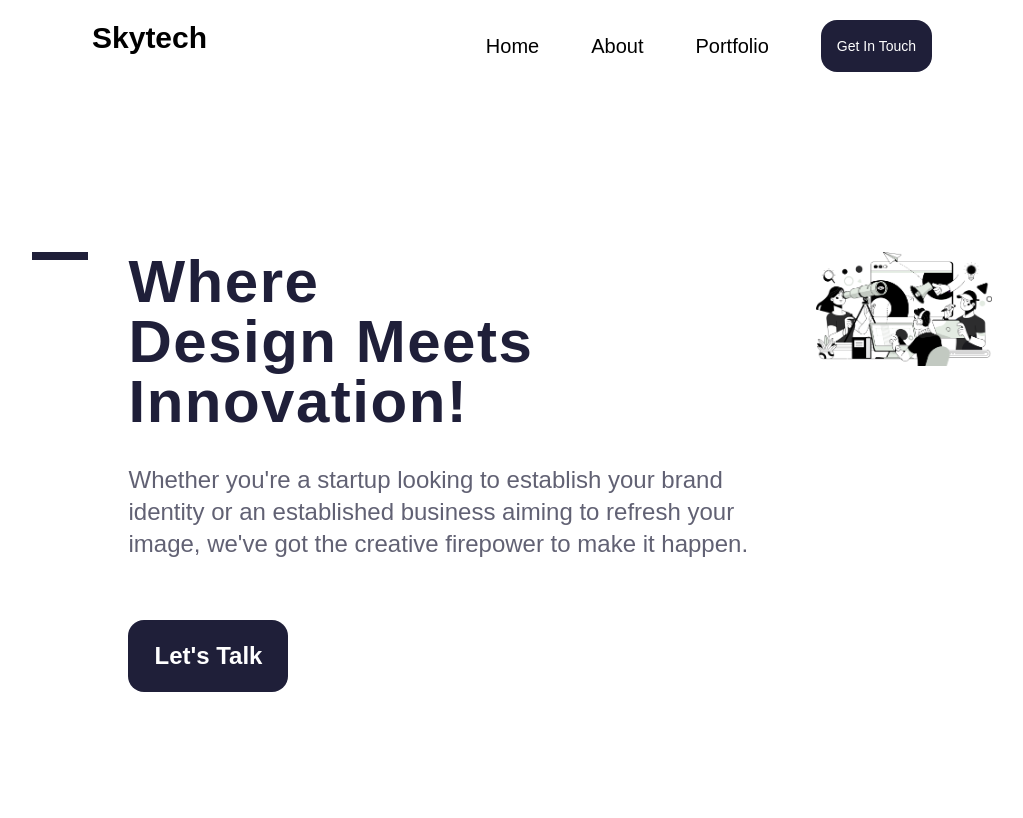
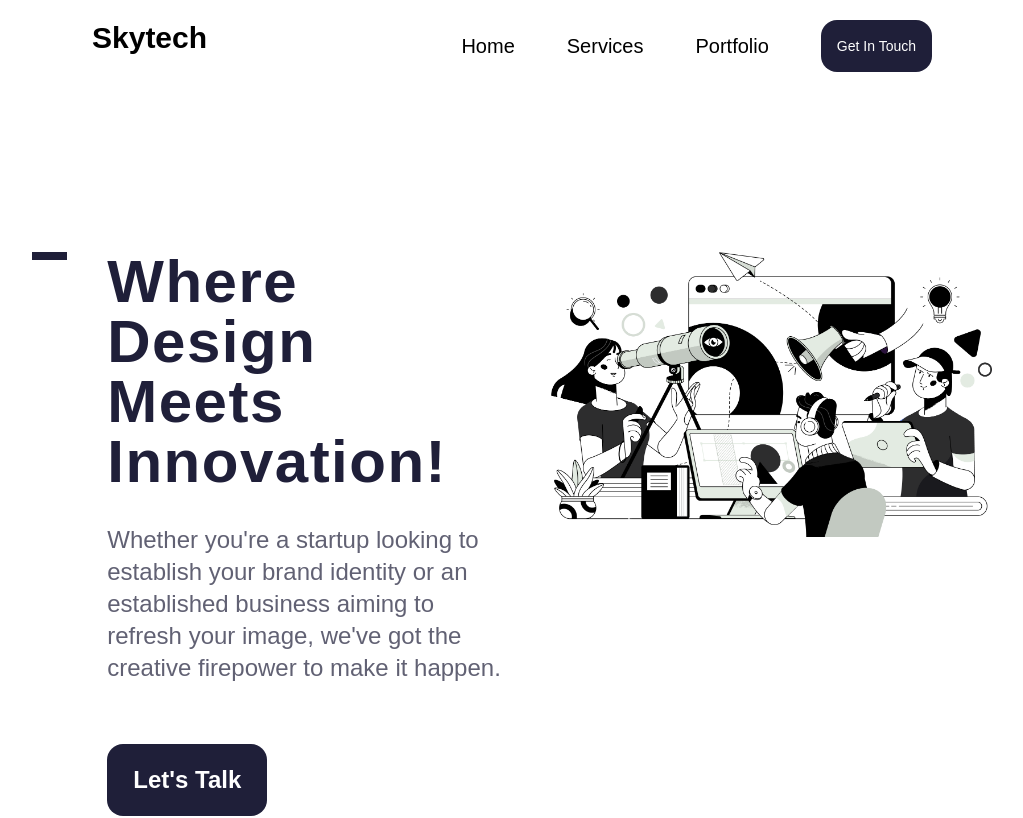
Before and after one commit to richardsomda/skylanding, a Next.js app: page / in a window 1280 px wide. Shown: the top 818 px of the page, without its empty margins (128-1151 px from the left). Built offline with nearby package versions, Linux system fonts and the light colour scheme.

Commit message:
Update page.tsx

```diff
--- a/src/app/page.tsx
+++ b/src/app/page.tsx
@@ -50,7 +50,7 @@ const Page = () => {
           <Image
             src="/image/heroimg.png"
             alt="Hero Image"
-            width={500}
+            width={2000}
             height={300}
           />
         </div>
--- a/src/components/Navbar.tsx
+++ b/src/components/Navbar.tsx
@@ -26,8 +26,8 @@ const Navbar = () => {
           <a href="#home" className="">
             Home
           </a>
-          <a href="#about" className="">
-            About
+          <a href="#services" className="">
+            Services
           </a>
           <a href="#portfolio" className="">
             Portfolio
```
